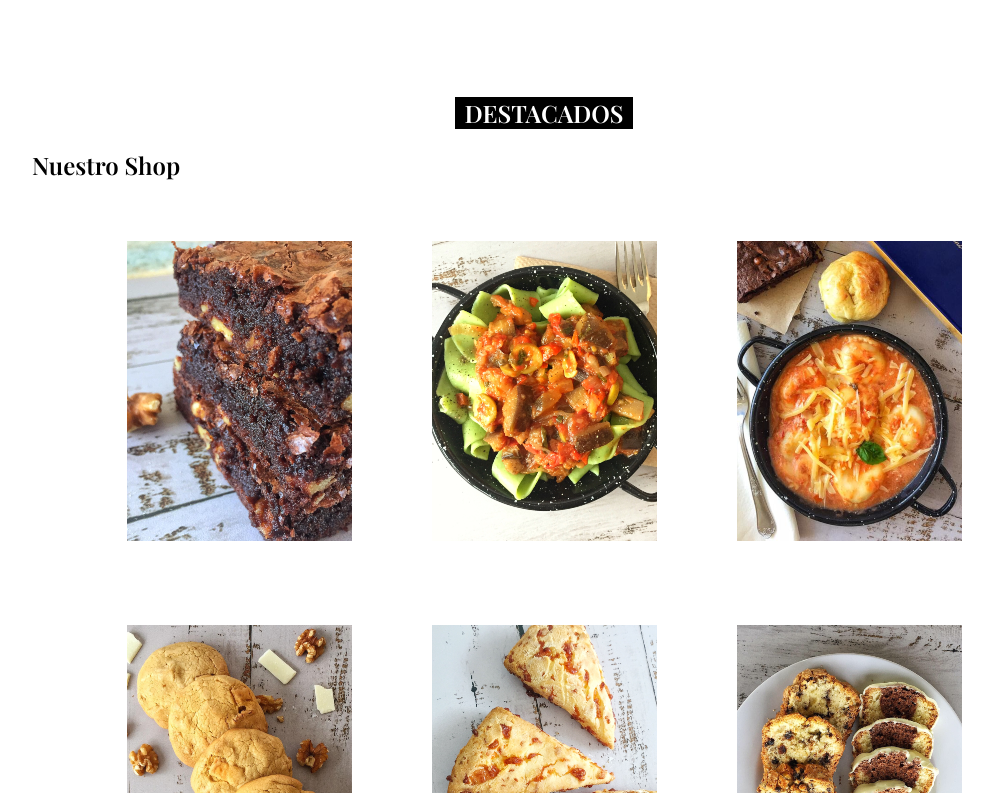
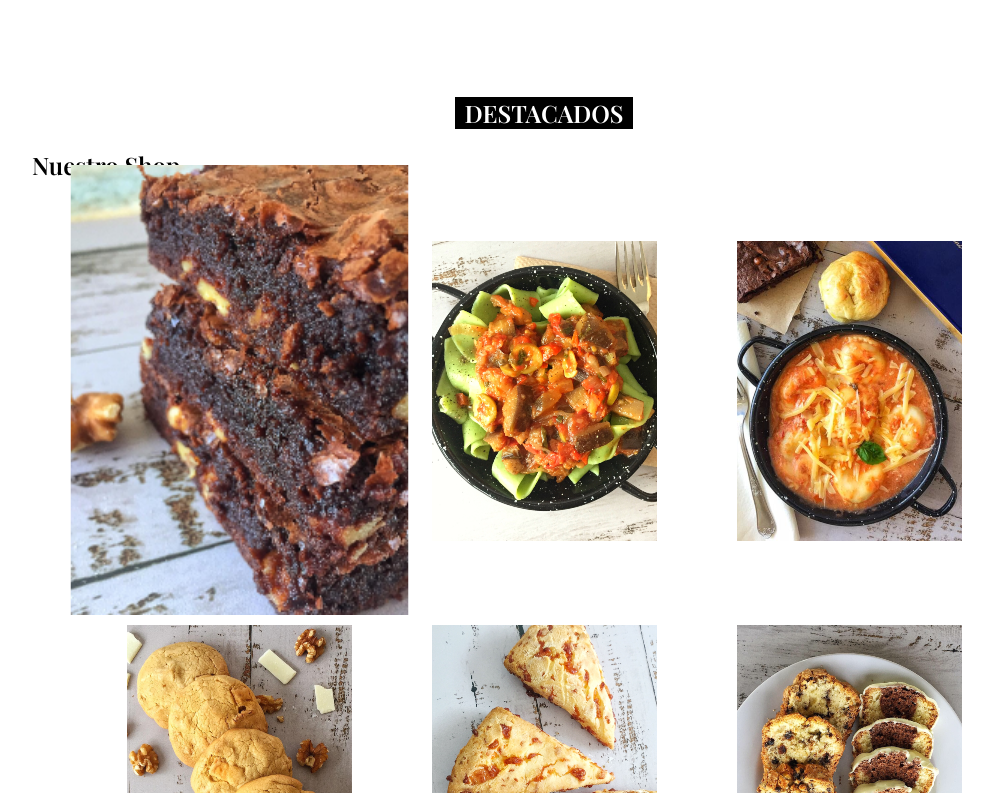
Before and after one commit to JuliTome/gluten-free-point, a plain HTML site: page index.html in a window 1280 px wide. In both pictures the pointer is over the element 335 px from the left and 1727 px from the top of the page. Shown: the part 1334-2127 px from the top of the page, without its empty margins (96-1089 px from the left). Drawn offline with nearby package versions, Linux system fonts and the light colour scheme.

Commit message:
trtransform to destacados

```diff
--- a/style.css
+++ b/style.css
@@ -228,6 +228,11 @@ img {
 
 .item-destacados {
     padding: 40px;
+    transition: all 2s;
+}
+
+.item-destacados:hover {
+    transform: scale(1.5);
 }
 
 
```
